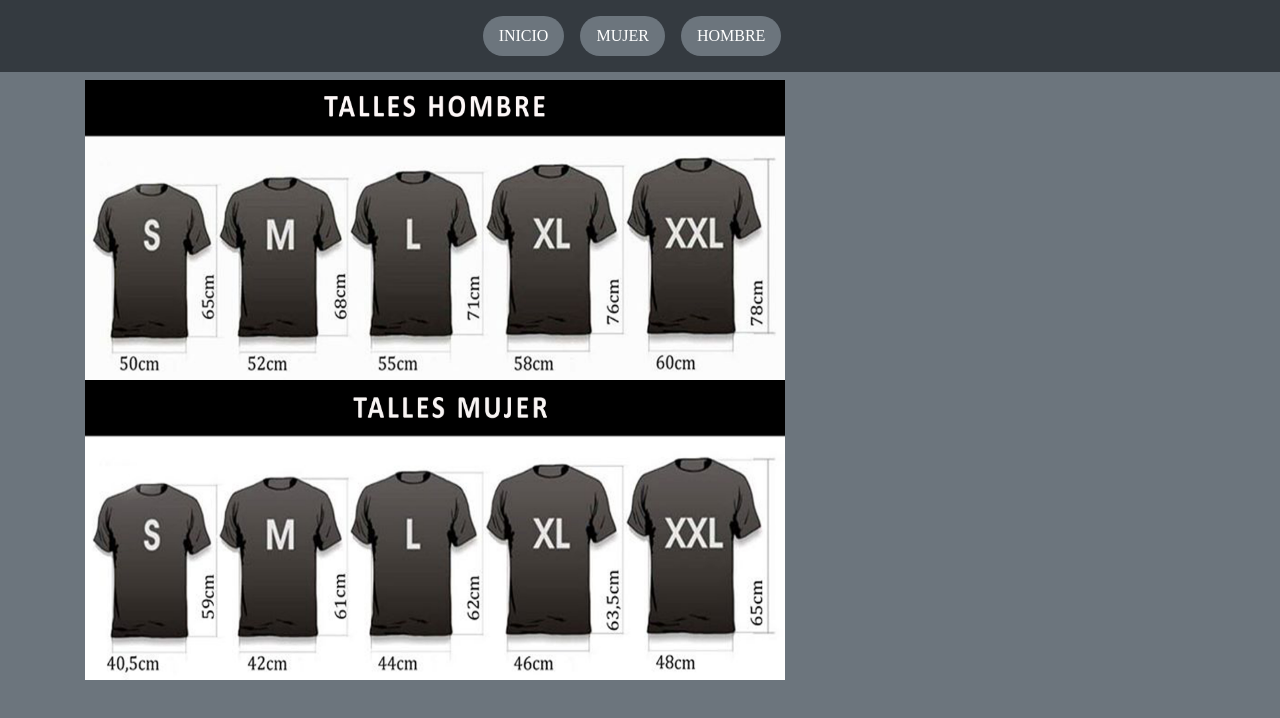
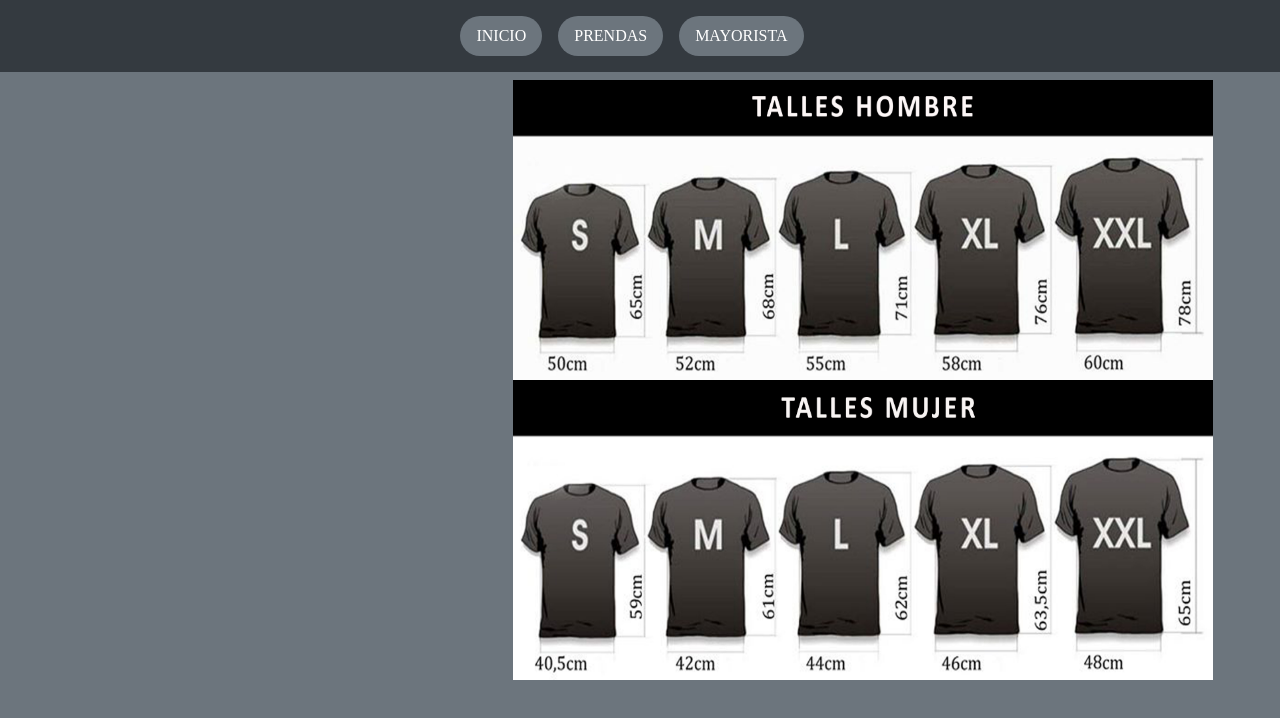
Before and after one commit to shutup-andtakeit/prendas_de_autor, a website: page tabladetalles.html in a window 1280 px wide. Drawn offline with nearby package versions, Linux system fonts and the light colour scheme; a web font is replaced by a local one.

Commit message:
modificacion de navbar en tabladetalles.html

```diff
--- a/tabladetalles.html
+++ b/tabladetalles.html
@@ -20,10 +20,10 @@
         <a class="nav-link active bg-secondary text-white rounded-pill" href="vistete-como-quieras.html">INICIO</a>
       </li>
       <li class="nav-item mr-3">
-        <a class="nav-link bg-secondary text-white rounded-pill" href="#">MUJER</a>
+        <a class="nav-link bg-secondary text-white rounded-pill" href="prendas.html">PRENDAS</a>
       </li>
       <li class="nav-item mr-3">
-        <a class="nav-link bg-secondary text-white rounded-pill" href="#">HOMBRE</a>
+        <a class="nav-link bg-secondary text-white rounded-pill" href="#">MAYORISTA</a>
       </li>
 
     </ul>
@@ -33,11 +33,13 @@
 
   <div class="container">
     <div class="row justify-content-center">
-      <div class="col-12">
+      <div class="col-6 col-sm-3">
           <img height="300px" width="700px" src="images/tablaH.jpg" alt=""></div>
     </div>
+        <!-- Force next columns to break to new line -->
+        <div class="w-100"></div>
     <div class="row justify-content-center">
-      <div class="col-12">
+      <div class="col-6 col-sm-3">
           <img height="300px" width="700px" src="images/tablaM.jpg" alt=""></div>
 
     </div>
```
